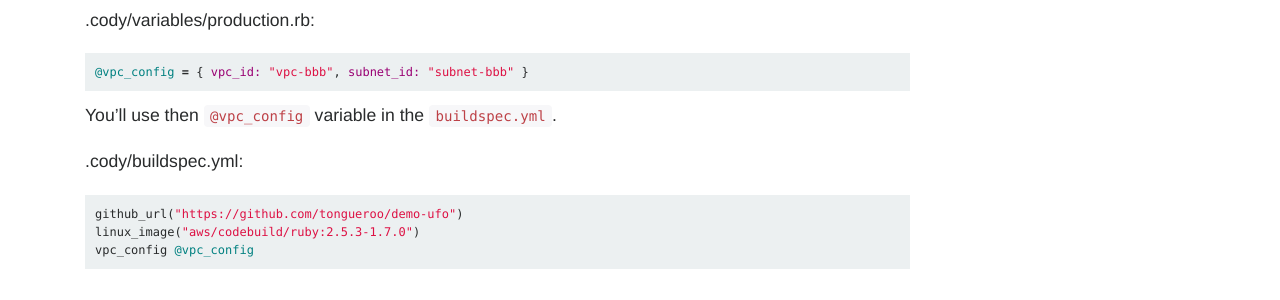
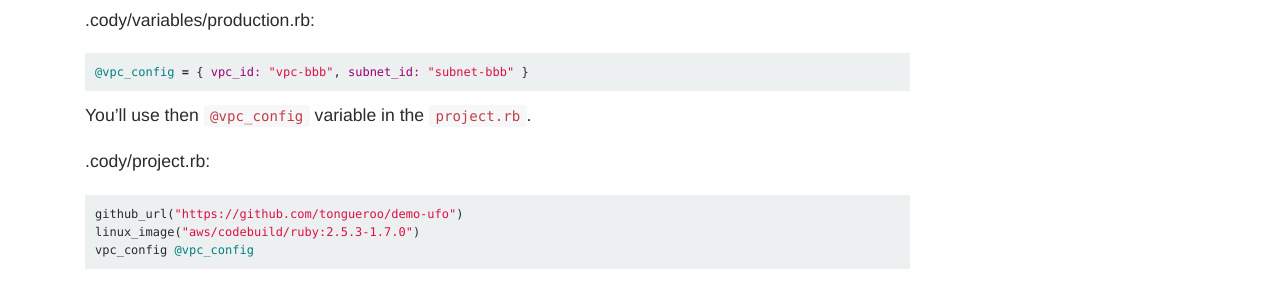
Before and after one commit to boltops-tools/cody, a Jekyll site: the page built from docs/_docs/variables.md, in a window 1280 px wide and 900 px high, scrolled down 2155 px. Shown: the part 152-452 px from the top of the window. Built offline with Jekyll 4.4.1, drawn with Linux system fonts in a browser that asks for light colours; some web fonts are replaced.

Commit message:
update docs

````diff
--- a/docs/_docs/variables.md
+++ b/docs/_docs/variables.md
@@ -102,9 +102,9 @@ An good variables example is running migrations. The migration tasks usually req
 @vpc_config = { vpc_id: "vpc-bbb", subnet_id: "subnet-bbb" }
 ```
 
-You'll use then `@vpc_config` variable in the `buildspec.yml`.
+You'll use then `@vpc_config` variable in the `project.rb`.
 
-.cody/buildspec.yml:
+.cody/project.rb:
 
 ```ruby
 github_url("https://github.com/tongueroo/demo-ufo")
````
